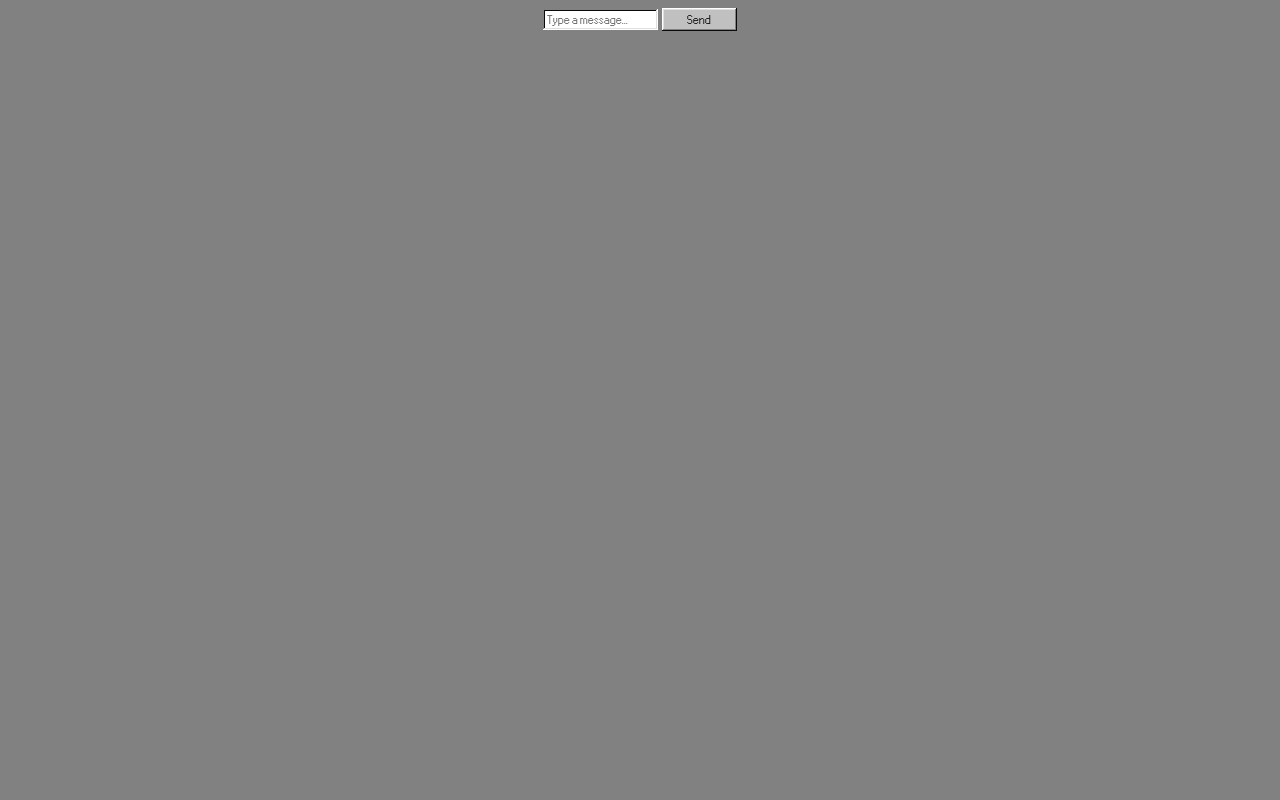
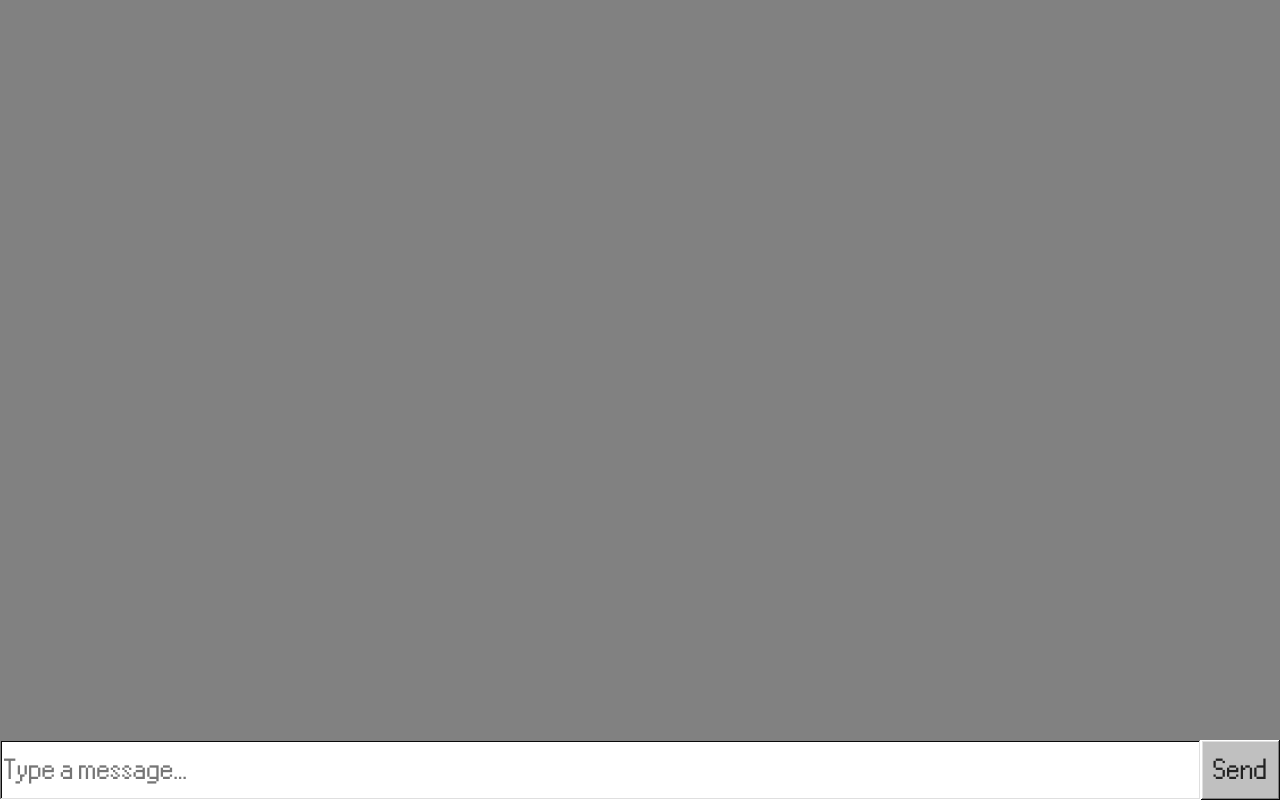
Before and after one commit to eclipse1228/window98_x32_Chat_Sys, a website: page index.html in a window 1280 px wide. Drawn offline with nearby package versions, Linux system fonts and the light colour scheme.

Commit message:
design: window98 style 구현

```diff
--- a/index.css
+++ b/index.css
@@ -1,4 +1,59 @@
+* {
+    font-family: 'DungGeunMo', serif;
+}
+
+/* @font-face {
+    font-family: "WindowsRegular";
+    src: url("font/Windows\ Regular.ttf") format("truetype");
+    font-weight: normal;
+} */
+
+@font-face {
+    font-family: 'DungGeunMo';
+    src: url('https://cdn.jsdelivr.net/gh/projectnoonnu/noonfonts_six@1.2/DungGeunMo.woff') format('woff');
+    font-weight: normal;
+    font-style: normal;
+}
+
 body {
-    align-self: center;
-    height: 100%
+    text-align: center;
+    background: #818181;
 }
+input {
+    background-color: transparent;
+}
+p {
+    font-size: 80px;
+}
+
+#chat {
+    overflow: scroll;
+    height: 100%;
+
+}
+
+#chat::-webkit-scrollbar {
+    display: none;
+}
+
+#messageInput {
+    margin: 0;
+    flex-grow: 1;
+    height: 100%;
+    font-size: 25px;
+}
+
+#sendButton {
+    margin: 0;
+    height: 100%;
+    font-size: 25px;
+}
+
+#sendView {
+    display: flex;
+    height:60px;
+    position: fixed;
+    width: 100%;
+    bottom: 0;
+    left: 0;
+}
--- a/index.html
+++ b/index.html
@@ -9,22 +9,14 @@
 >
 </head>
 <style>
-    body {
-        text-align: center;
-        background: #818181;
-    }
-    input {
-        background-color: transparent;
-    }
-    p {
-        font-size: 80px;
-    }
+
 </style>
 <body>
     <div id="chat"></div>
-    <input type="text" id="messageInput" placeholder="Type a message...">
-    <button onclick="sendMessage()">Send</button>
-
+    <div id="sendView">
+        <input type="text" id="messageInput" placeholder="Type a message...">
+        <button id="sendButton" onclick="sendMessage()">Send</button>
+    </div>
     <script>
         const ws = new WebSocket('ws://localhost:8080');
         const chat = document.getElementById('chat');
@@ -38,6 +30,7 @@
                     const message = document.createElement('p');
                     message.textContent = reader.result;
                     chat.appendChild(message);
+                    window.scrollTo(0, document.body.scrollHeight)
                 };
                 reader.readAsText(event.data);
             } else {
@@ -45,6 +38,7 @@
                 const message = document.createElement('p');
                 message.textContent = event.data;
                 chat.appendChild(message);
+                window.scrollTo(0, document.body.scrollHeight)
             }
         };
 
@@ -53,6 +47,7 @@
             ws.send(message);
             messageInput.value = '';
         }
+
     </script>
 </body>
 </html>
```
Also changed, not shown: font/Windows Regular.ttf (added).
